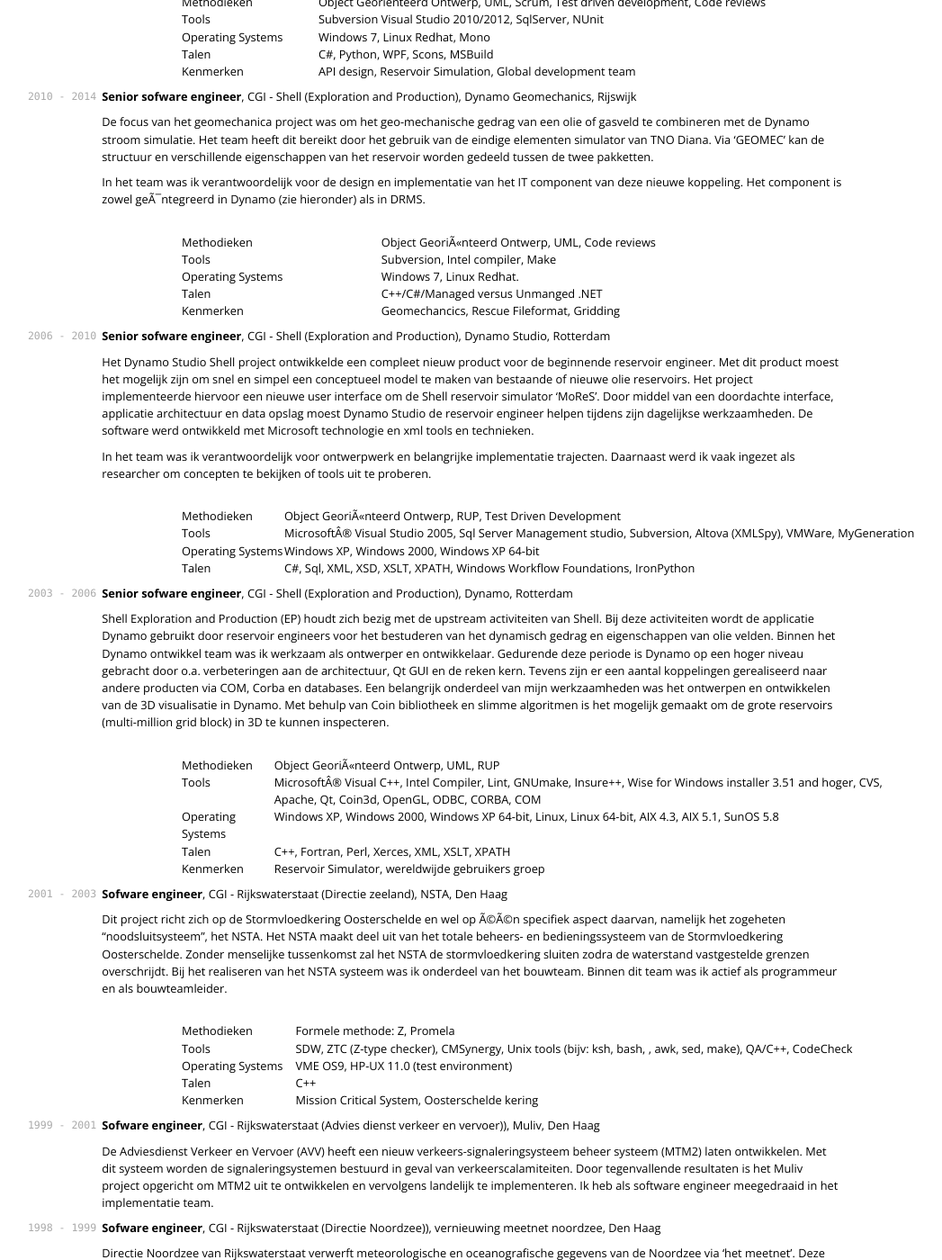
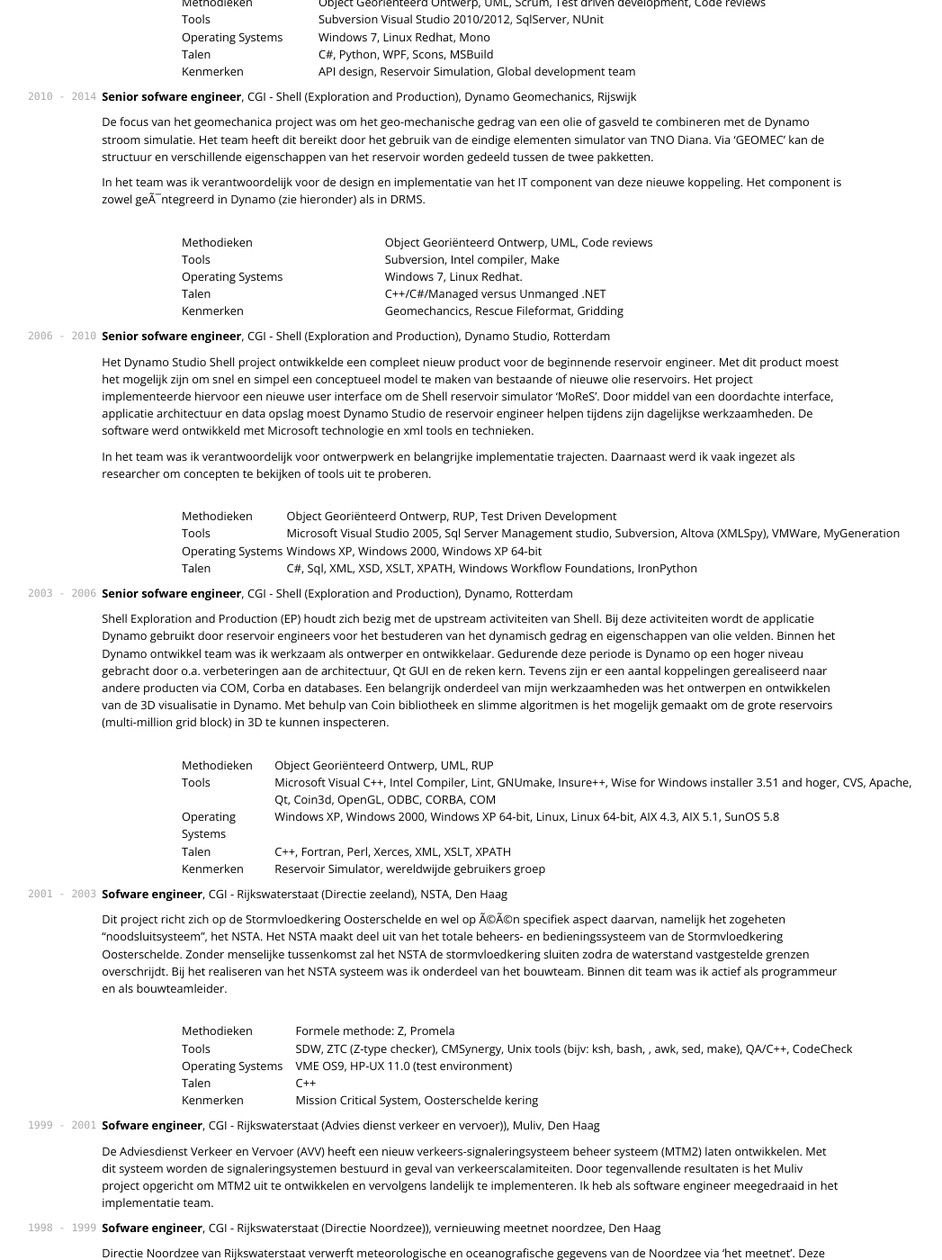
Before and after one commit to saschavv/markdown-cv, a Jekyll site: the page built from index.md, in a window 1280 px wide and 1400 px high, scrolled down 1121 px. Shown: the whole window at 90% size, without its empty margins (229-1276 px from the left). Built offline with Jekyll 4.4.1, drawn with Linux system fonts in a browser that asks for light colours; nearby versions of some CDN libraries.

Commit message:
Fix special characters.

```diff
--- a/index.md
+++ b/index.md
@@ -69,7 +69,7 @@ In het team was ik verantwoordelijk voor de design en implementatie van het IT c
 
 |||
 |-|-|
-|Methodieken | Object GeoriÃ«nteerd Ontwerp, UML, Code reviews |
+|Methodieken | Object Georiënteerd Ontwerp, UML, Code reviews |
 |Tools | Subversion, Intel compiler, Make |
 |Operating Systems | Windows 7, Linux Redhat. |
 |Talen | C++/C#/Managed versus Unmanged .NET |
@@ -85,8 +85,8 @@ In het team was ik verantwoordelijk voor ontwerpwerk en belangrijke implementati
 
 |||
 |-|-|
-| Methodieken | Object GeoriÃ«nteerd Ontwerp, RUP, Test Driven Development |
-| Tools | MicrosoftÂ® Visual Studio 2005, Sql Server Management studio, Subversion, Altova (XMLSpy), VMWare, MyGeneration |
+| Methodieken | Object Georiënteerd Ontwerp, RUP, Test Driven Development |
+| Tools | Microsoft Visual Studio 2005, Sql Server Management studio, Subversion, Altova (XMLSpy), VMWare, MyGeneration |
 | Operating Systems | Windows XP, Windows 2000, Windows XP 64-bit |
 | Talen  | C#, Sql, XML, XSD, XSLT, XPATH, Windows Workflow Foundations, IronPython |
 
@@ -98,8 +98,8 @@ verbeteringen aan de architectuur, Qt GUI en de reken kern. Tevens zijn er een a
 
 |||
 |-|-|
-| Methodieken | Object GeoriÃ«nteerd Ontwerp, UML, RUP |
-| Tools | MicrosoftÂ® Visual C++, Intel Compiler, Lint, GNUmake, Insure++, Wise for Windows installer 3.51 and hoger, CVS, Apache, Qt, Coin3d, OpenGL, ODBC, CORBA, COM |
+| Methodieken | Object Georiënteerd Ontwerp, UML, RUP |
+| Tools | Microsoft Visual C++, Intel Compiler, Lint, GNUmake, Insure++, Wise for Windows installer 3.51 and hoger, CVS, Apache, Qt, Coin3d, OpenGL, ODBC, CORBA, COM |
 | Operating Systems | Windows XP, Windows 2000, Windows XP 64-bit, Linux, Linux 64-bit, AIX 4.3, AIX 5.1, SunOS 5.8 |
 | Talen | C++, Fortran, Perl, Xerces, XML, XSLT, XPATH |
 | Kenmerken | Reservoir Simulator, wereldwijde gebruikers groep |
```
